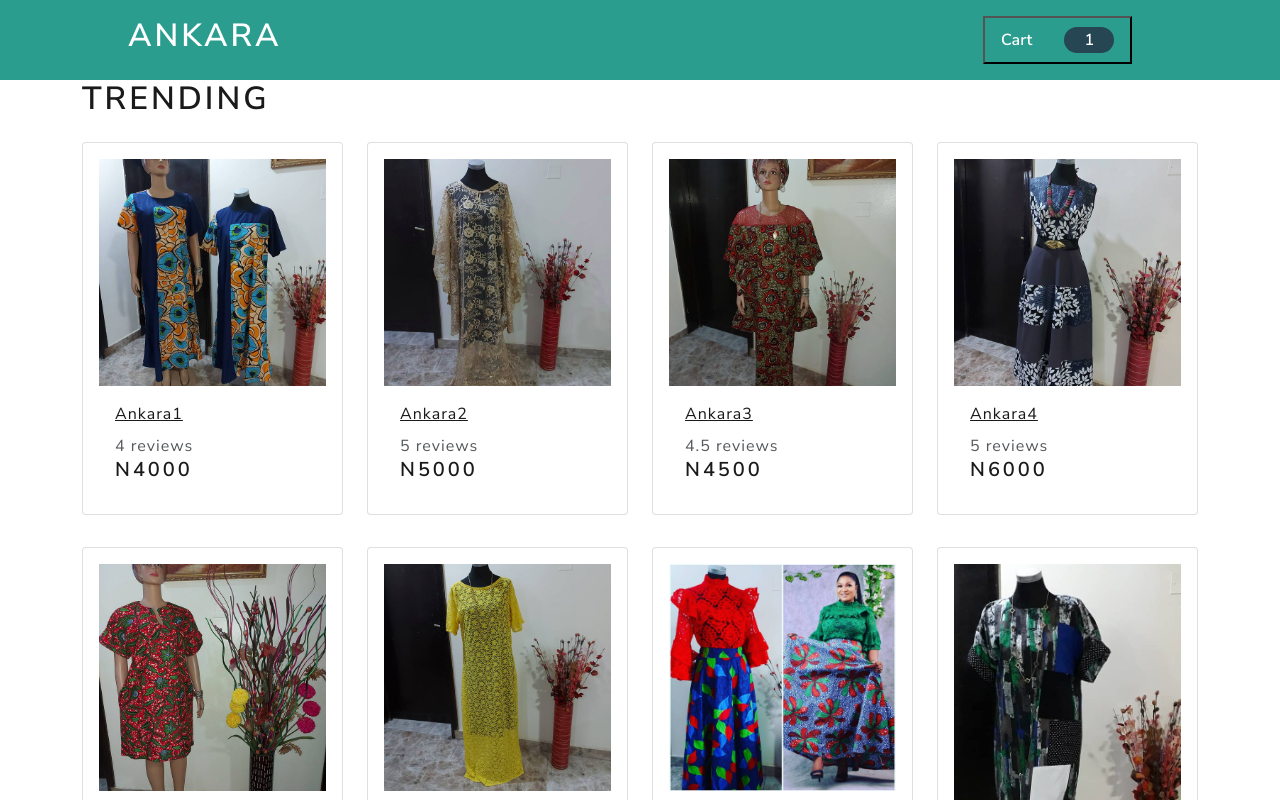
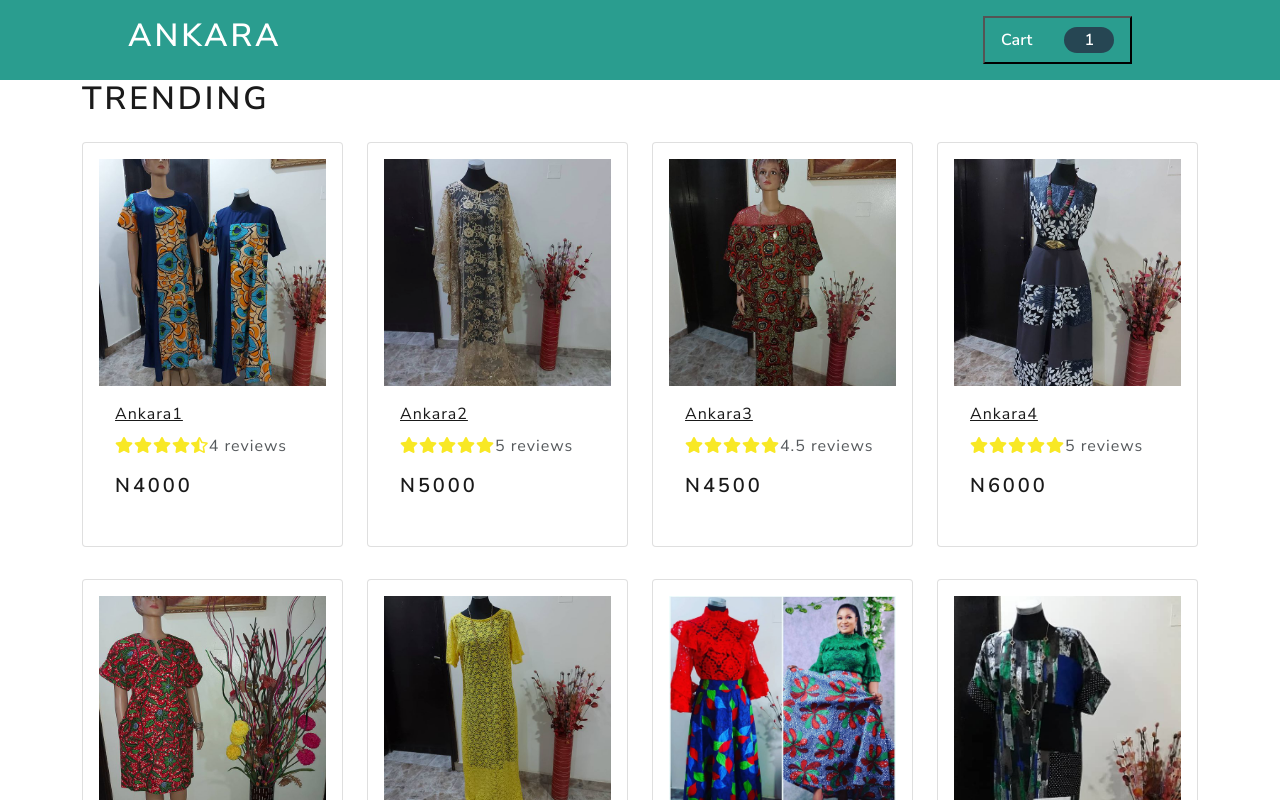
Before and after one commit to gbejula/ankara, a React (Create React App) app: page / in a window 1280 px wide. Shown: the top 800 px of the page. Built offline with nearby package versions, Linux system fonts and the light colour scheme.

Commit message:
created ratings

```diff
--- a/public/index.html
+++ b/public/index.html
@@ -10,6 +10,7 @@
       content="Web site created using create-react-app"
     />
     <link rel="apple-touch-icon" href="%PUBLIC_URL%/logo192.png" />
+    <link rel="stylesheet" href="https://cdnjs.cloudflare.com/ajax/libs/font-awesome/5.15.4/css/all.min.css" integrity="sha512-1ycn6IcaQQ40/MKBW2W4Rhis/DbILU74C1vSrLJxCq57o941Ym01SwNsOMqvEBFlcgUa6xLiPY/NS5R+E6ztJQ==" crossorigin="anonymous" referrerpolicy="no-referrer" />
     <!--
       manifest.json provides metadata used when your web app is installed on a
       user's mobile device or desktop. See https://developers.google.com/web/fundamentals/web-app-manifest/
--- a/src/components/Rating.js
+++ b/src/components/Rating.js
@@ -1,10 +1,12 @@
 import React from 'react';
+import PropTypes from 'prop-types';
 
-const Rating = ({ value, text }) => {
+const Rating = ({ value, text, color }) => {
   return (
     <div className='rating'>
       <span>
         <i
+          style={{ color }}
           className={
             value >= 1
               ? 'fas fa-star'
@@ -15,6 +17,7 @@ const Rating = ({ value, text }) => {
       </span>
       <span>
         <i
+          style={{ color }}
           className={
             value >= 2
               ? 'fas fa-star'
@@ -25,6 +28,7 @@ const Rating = ({ value, text }) => {
       </span>
       <span>
         <i
+          style={{ color }}
           className={
             value >= 3
               ? 'fas fa-star'
@@ -35,6 +39,7 @@ const Rating = ({ value, text }) => {
       </span>
       <span>
         <i
+          style={{ color }}
           className={
             value >= 4
               ? 'fas fa-star'
@@ -45,6 +50,7 @@ const Rating = ({ value, text }) => {
       </span>
       <span>
         <i
+          style={{ color }}
           className={
             value >= 5
               ? 'fas fa-star'
@@ -58,4 +64,14 @@ const Rating = ({ value, text }) => {
   );
 };
 
+Rating.defaultProps = {
+  color: '#f8e825',
+};
+
+Rating.propTypes = {
+  value: PropTypes.number.isRequired,
+  text: PropTypes.string.isRequired,
+  color: PropTypes.string,
+};
+
 export default Rating;
--- a/src/index.css
+++ b/src/index.css
@@ -12,3 +12,7 @@ body {
   margin: 0;
   background-color: #fff
 }
+
+h4 {
+  padding: 1rem 0;
+}
--- a/src/pages/HomePage.js
+++ b/src/pages/HomePage.js
@@ -8,7 +8,7 @@ const HomePage = () => {
       <h1>Trending</h1>
       <Row>
         {products.map(product => (
-          <Col sm={12} md={6} lg={4} xl={3}>
+          <Col key={product._id} sm={12} md={6} lg={4} xl={3}>
             <Product product={product} />
           </Col>
         ))}
```
